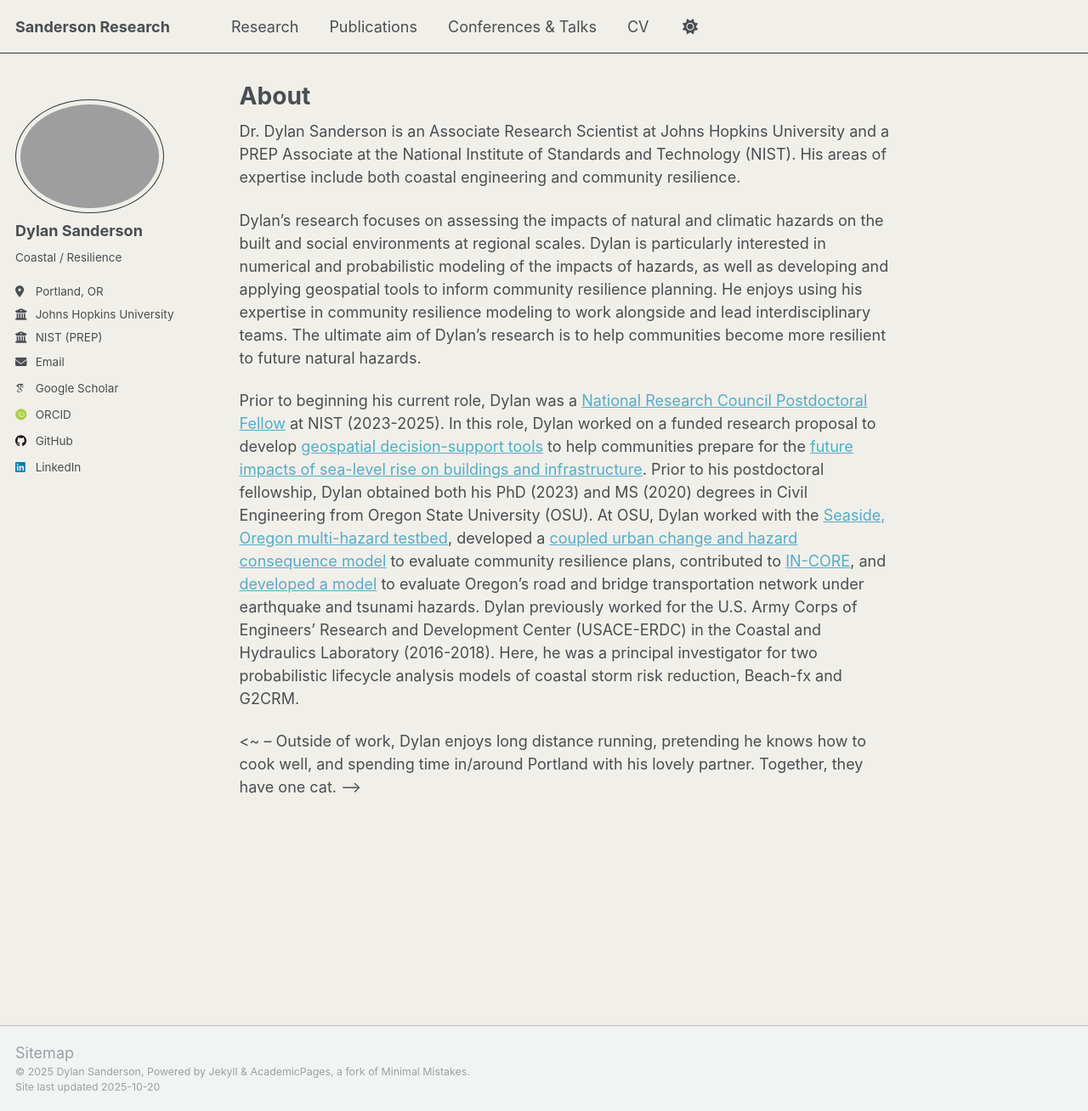
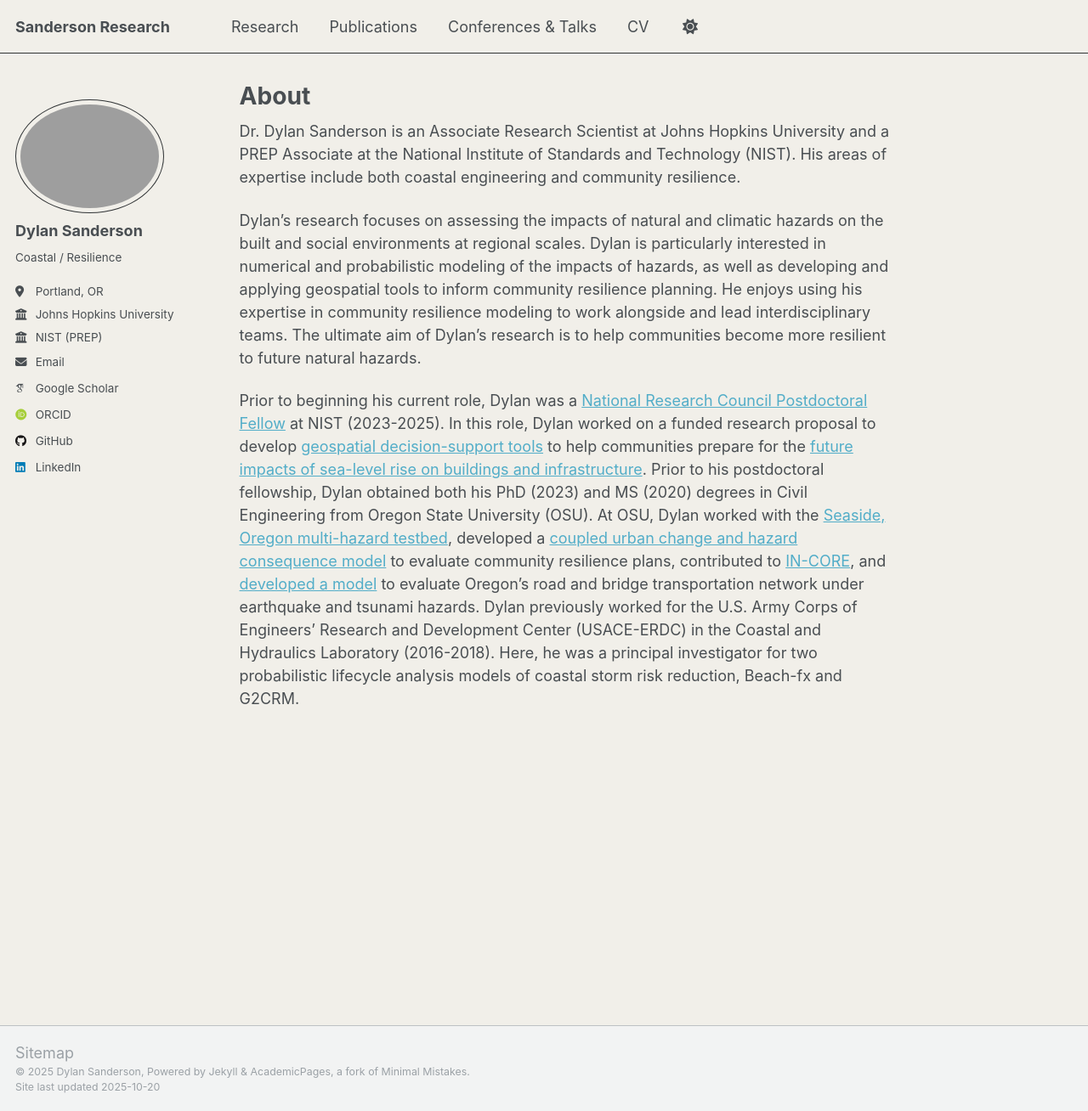
Before and after one commit to 22dylan/22dylan.github.io, a Jekyll site: the page built from _pages/about.md, in a window 1280 px wide and 1308 px high. Shown: the whole window at 85% size. Built offline with Jekyll 4.4.1, drawn with Linux system fonts in a browser that asks for light colours; some web fonts are replaced; a script that is not in the unit is left out.

Commit message:
Update about.md

```diff
--- a/_pages/about.md
+++ b/_pages/about.md
@@ -19,7 +19,7 @@ Dylan's research focuses on assessing the impacts of natural and climatic hazard
 
 Prior to beginning his current role, Dylan was a [National Research Council Postdoctoral Fellow](https://www.nationalacademies.org/our-work/rap/nrc-research-associateship-programs) at NIST (2023-2025). In this role, Dylan worked on a funded research proposal to develop [geospatial decision-support tools](https://zenodo.org/records/15120769) to help communities prepare for the [future impacts of sea-level rise on buildings and infrastructure](https://zenodo.org/records/12573416). Prior to his postdoctoral fellowship, Dylan obtained both his PhD (2023) and MS (2020) degrees in Civil Engineering from Oregon State University (OSU). At OSU, Dylan worked with the [Seaside, Oregon multi-hazard testbed](https://22dylan.github.io/pyincore_seaside_jb/), developed a [coupled urban change and hazard consequence model](https://22dylan.github.io/UrbanChange-HazardConsequence/intro.html) to evaluate community resilience plans, contributed to [IN-CORE](https://tools.in-core.org/), and [developed a model](https://tinyurl.com/rgnl-locl-resilience) to evaluate Oregon’s road and bridge transportation network under earthquake and tsunami hazards. Dylan previously worked for the U.S. Army Corps of Engineers’ Research and Development Center (USACE-ERDC) in the Coastal and Hydraulics Laboratory (2016-2018). Here, he was a principal investigator for two probabilistic lifecycle analysis models of coastal storm risk reduction, Beach-fx and G2CRM.
 
-<~ -- Outside of work, Dylan enjoys long distance running, pretending he knows how to cook well, and spending time in/around Portland with his lovely partner. Together, they have one cat. -->
+<!-- Outside of work, Dylan enjoys long distance running, pretending he knows how to cook well, and spending time in/around Portland with his lovely partner. Together, they have one cat. -->
 
 
 <!-- Note:
```
